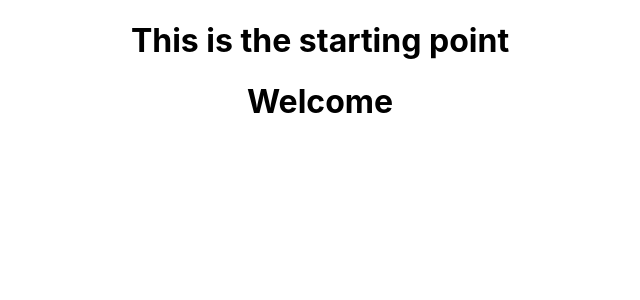
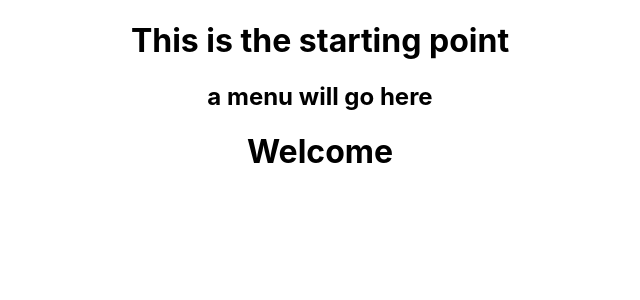
Before and after one commit to jehough/reactproject, a React (Create React App) app in the folder jsfrontend/: page / in a window 1280 px wide. Shown: the top 300 px of the page, without its empty margins (320-960 px from the left). Built offline with nearby package versions, Linux system fonts and the light colour scheme.

Commit message:
adds navbar setup

```diff
--- a/jsfrontend/src/App.js
+++ b/jsfrontend/src/App.js
@@ -7,6 +7,7 @@ import {
 } from 'react-router-dom';
 import Header from './views/components/header'
 import Home from './views/components/home'
+import Navbar from './views/components/navbar'
 import './App.css';
 
 function App() {
@@ -14,6 +15,7 @@ function App() {
     <Router>
     <div className="App">
       <Header />
+      <Navbar />
       <Route exact path="/" component={Home} />
     </div>
     </Router>
--- /dev/null
+++ b/jsfrontend/src/views/components/navbar.js
@@ -0,0 +1,10 @@
+import React, {Component} from 'react';
+
+export default class Navbar extends Component {
+
+  render(){
+    return(<nav>
+      <h1>a menu will go here</h1>
+    </nav>)
+  }
+}
```
